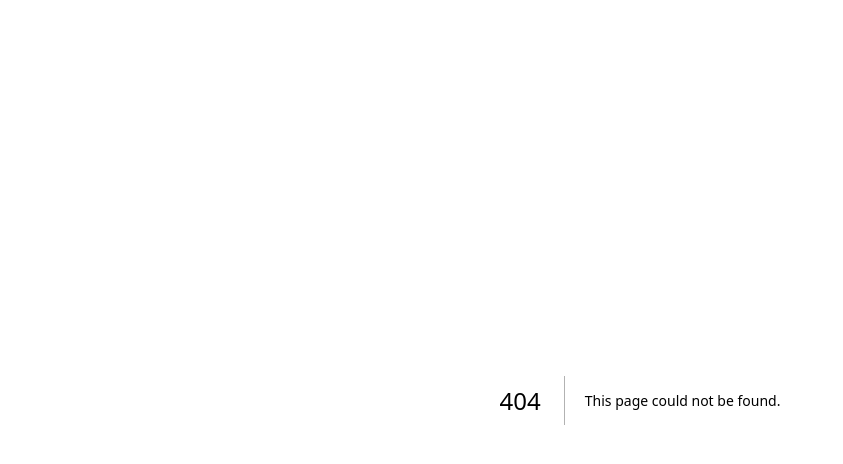
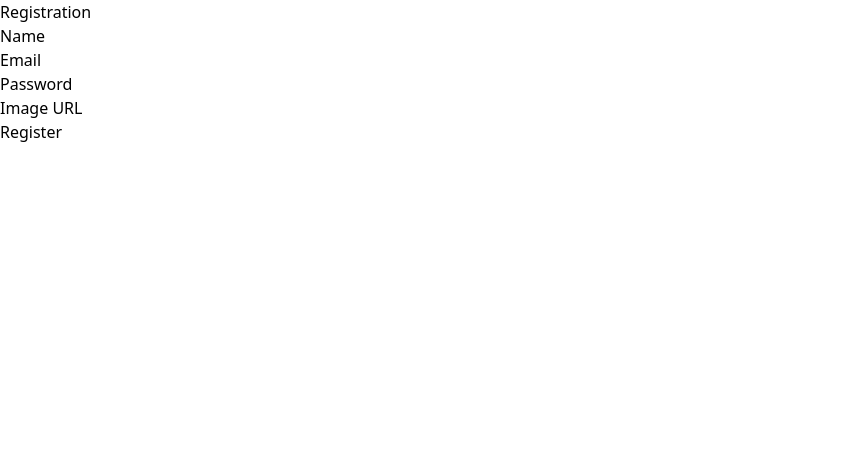
Before and after one commit to curagan/curagan-frontend, a Next.js app: page /register in a window 1280 px wide. Before the commit this address had no page. Shown: the top 464 px of the page, without its empty margins (0-843 px from the left). Built offline with nearby package versions, Linux system fonts and the light colour scheme.

Commit message:
feat: patient registration added

```diff
--- /dev/null
+++ b/pages/register/index.tsx
@@ -0,0 +1,68 @@
+import { yupResolver } from '@hookform/resolvers/yup';
+import axios from 'axios';
+import { NextPage } from 'next';
+import { useForm } from 'react-hook-form';
+import * as yup from 'yup';
+import { API_REGISTER } from '@/lib/ApiLinks';
+import router from 'next/router';
+
+const Registration: NextPage = () => {
+  const schema = yup.object({
+    name: yup.string().required('Name required'),
+    email: yup.string().email('Invalid email').required('Email required'),
+    password: yup.string().required('Password required'),
+    imageURL: yup.string().required('Image URL required'),
+  });
+
+  const {
+    register,
+    handleSubmit,
+    formState: { errors },
+  } = useForm({
+    resolver: yupResolver(schema),
+  });
+
+  const onSubmit = async (formData: any) => {
+    try {
+      const response = await axios.post(API_REGISTER, formData);
+      console.log('Registration success: ', response.data);
+      router.push('/login');
+    } catch (error) {
+      console.error('Registration failed: ', error);
+    }
+  };
+
+  return (
+    <div>
+      <h1>Registration</h1>
+      <form onSubmit={handleSubmit(onSubmit)}>
+        {/* Registration form fields */}
+        <div>
+          <label htmlFor="name">Name</label>
+          <input type="text" {...register('name')} />
+          <span>{errors.name?.message}</span>
+        </div>
+        <div>
+          <label htmlFor="email">Email</label>
+          <input type="email" {...register('email')} />
+          <span>{errors.email?.message}</span>
+        </div>
+        <div>
+          <label htmlFor="password">Password</label>
+          <input type="password" {...register('password')} />
+          <span>{errors.password?.message}</span>
+        </div>
+        <div>
+          <label htmlFor="imageURL">Image URL</label>
+          <input type="text" {...register('imageURL')} />
+          <span>{errors.imageURL?.message}</span>
+        </div>
+        <div>
+          <button type="submit">Register</button>
+        </div>
+      </form>
+    </div>
+  );
+};
+
+export default Registration;
```
